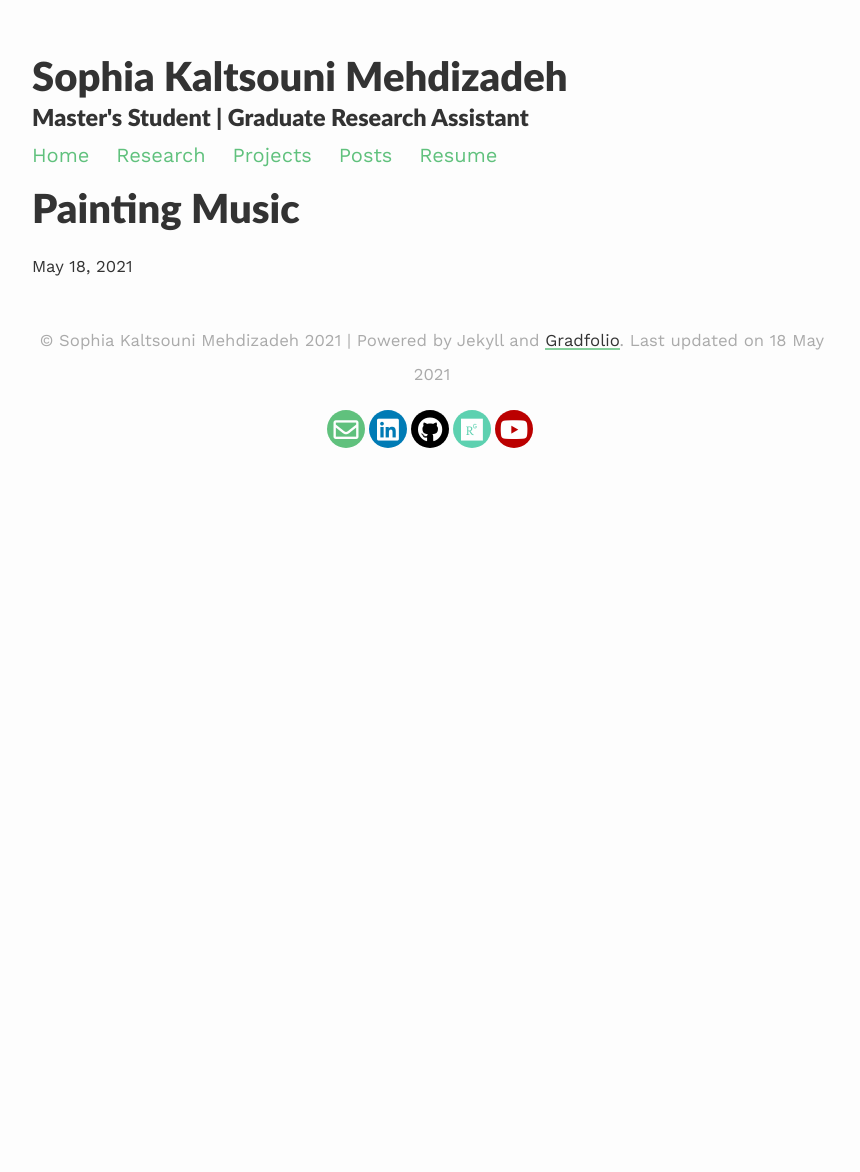
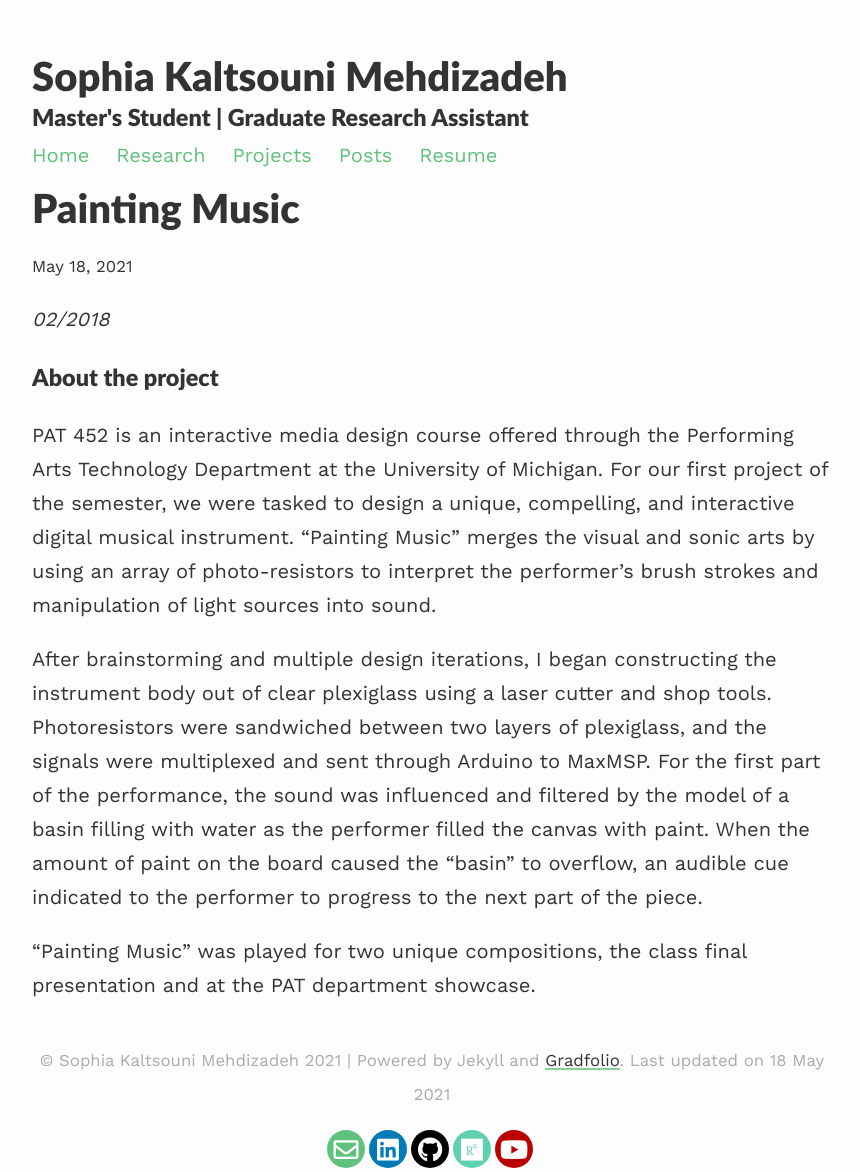
Before and after one commit to smehdizadeh/smehdizadeh.github.io, a Jekyll site: the page built from _projects/5_project.md, in a window 1280 px wide. Shown: the whole page, without its empty margins (208-1068 px from the left). Built offline with Jekyll 4.4.1, drawn with Linux system fonts in a browser that asks for light colours; nearby versions of some CDN libraries; before the commit the page ends 980 px from its top, so only the background shows below that.

Commit message:
Update 5_project.md

```diff
--- a/_projects/5_project.md
+++ b/_projects/5_project.md
@@ -3,3 +3,13 @@ layout: post
 title: Painting Music
 description: An interactive performance system
 ---
+
+*02/2018*
+
+### About the project ###
+
+PAT 452 is an interactive media design course offered through the Performing Arts Technology Department at the University of Michigan. For our first project of the semester, we were tasked to design a unique, compelling, and interactive digital musical instrument. "Painting Music" merges the visual and sonic arts by using an array of photo-resistors to interpret the performer's brush strokes and manipulation of light sources into sound.
+
+After brainstorming and multiple design iterations, I began constructing the instrument body out of clear plexiglass using a laser cutter and shop tools. Photoresistors were sandwiched between two layers of plexiglass, and the signals were multiplexed and sent through Arduino to MaxMSP. For the first part of the performance, the sound was influenced and filtered by the model of a basin filling with water as the performer filled the canvas with paint. When the amount of paint on the board caused the "basin" to overflow, an audible cue indicated to the performer to progress to the next part of the piece.
+
+"Painting Music" was played for two unique compositions, the class final presentation and at the PAT department showcase.
```
